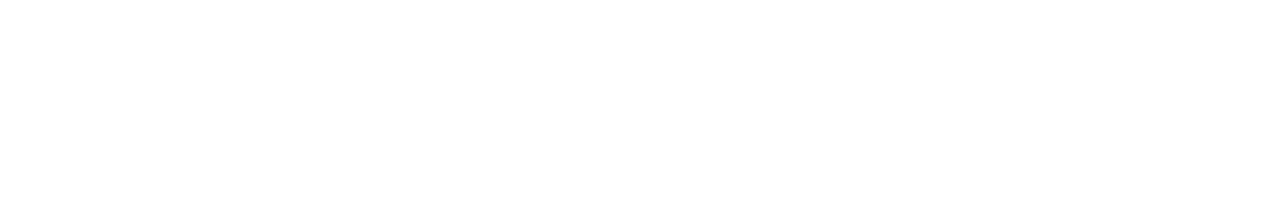
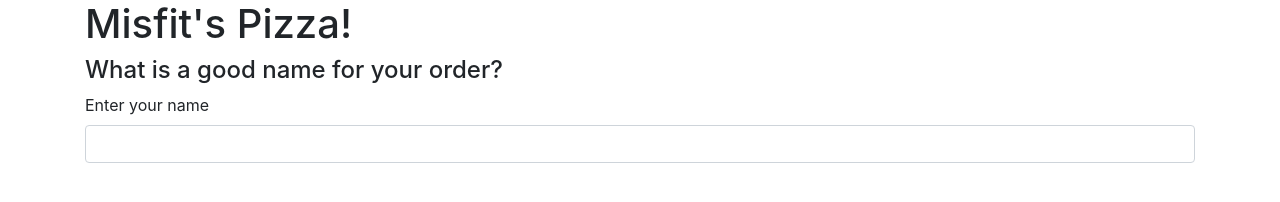
Before and after one commit to bendunhampdx/138pizza, a plain HTML site: page index.html in a window 1280 px wide. Drawn offline with Linux system fonts and the light colour scheme.

Commit message:
get form going for order process

```diff
--- a/index.html
+++ b/index.html
@@ -8,6 +8,16 @@
   <title>We Are 138 Pizza!</title>
 </head>
 <body>
+  <div class="container">
+    <h1>Misfit's Pizza!</h1>
+    <form id="order">
+      <div class="form-group">
+        <h4>What is a good name for your order?</h4>
+        <label for="person1">Enter your name</label>
+        <input id="person1" class="form-control" type="text" required>
+      </div>
 
+    </form>
+  </div>
 </body>
 </html>
```
